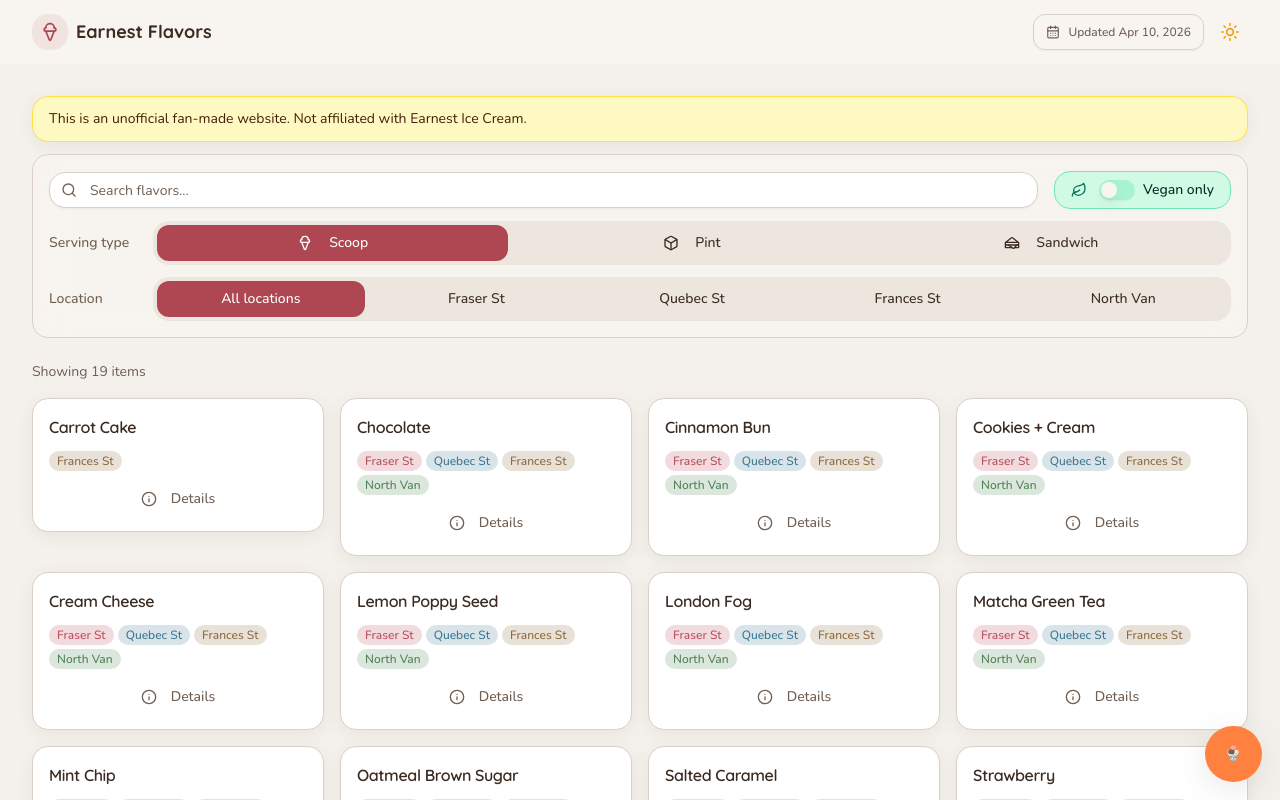
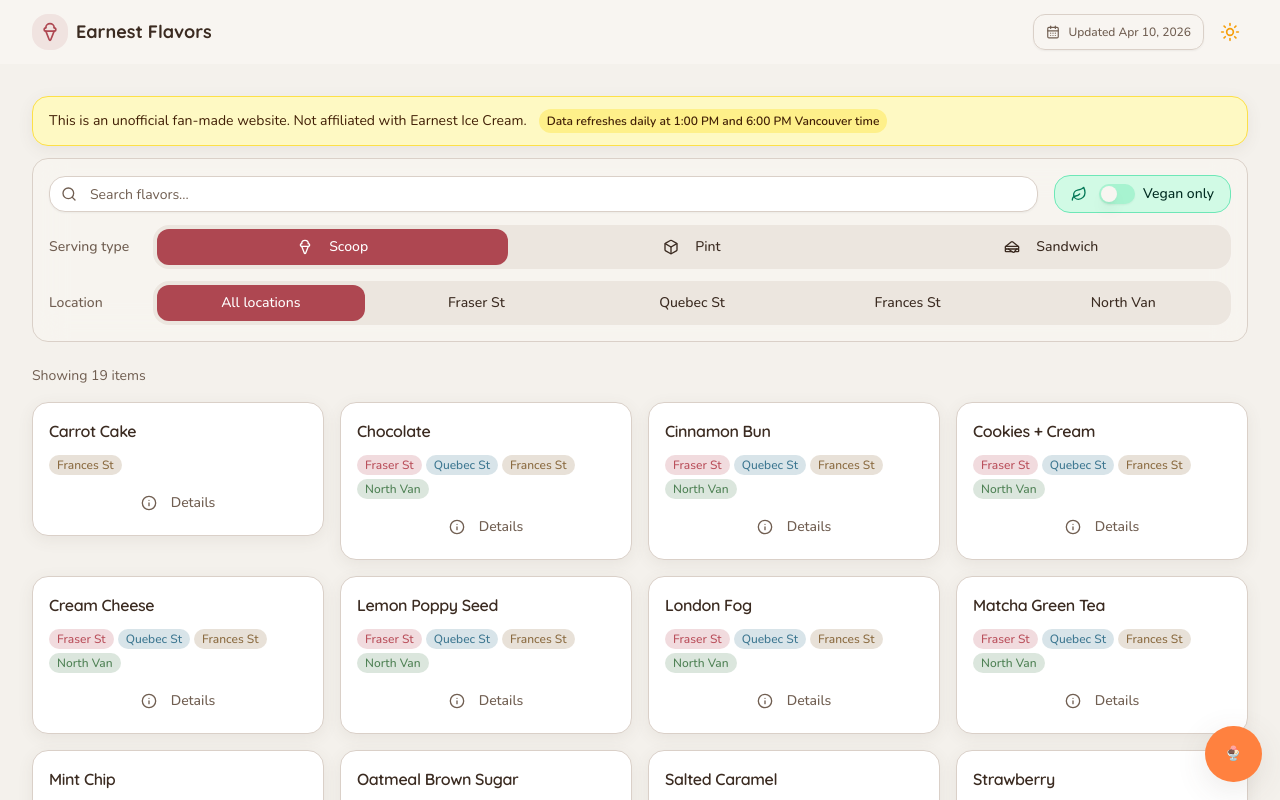
Before and after one commit to vibe-application/earnest-flavours, a React (Vite) app: page / in a window 1280 px wide. Shown: the top 800 px of the page. Built offline with nearby package versions, Linux system fonts and the light colour scheme.

Commit message:
Highlight refresh schedule in notice

```diff
--- a/src/components/custom/SearchFilterBar.tsx
+++ b/src/components/custom/SearchFilterBar.tsx
@@ -25,6 +25,9 @@
     <div className="rounded-2xl border border-yellow-300 bg-yellow-100 px-4 py-3 text-sm text-yellow-950 shadow-soft dark:border-yellow-700/70 dark:bg-yellow-950/50 dark:text-yellow-100">
       <div className="flex flex-col gap-1 sm:flex-row sm:flex-wrap sm:items-center sm:gap-x-3">
         <span>This is an unofficial fan-made website. Not affiliated with Earnest Ice Cream.</span>
+        <span className="inline-flex items-center rounded-lg bg-yellow-200 px-2 py-1 text-xs font-semibold text-yellow-950 dark:bg-yellow-900/80 dark:text-yellow-100">
+          Data refreshes daily at 1:00 PM and 6:00 PM Vancouver time
+        </span>
       </div>
     </div>
   );
```
